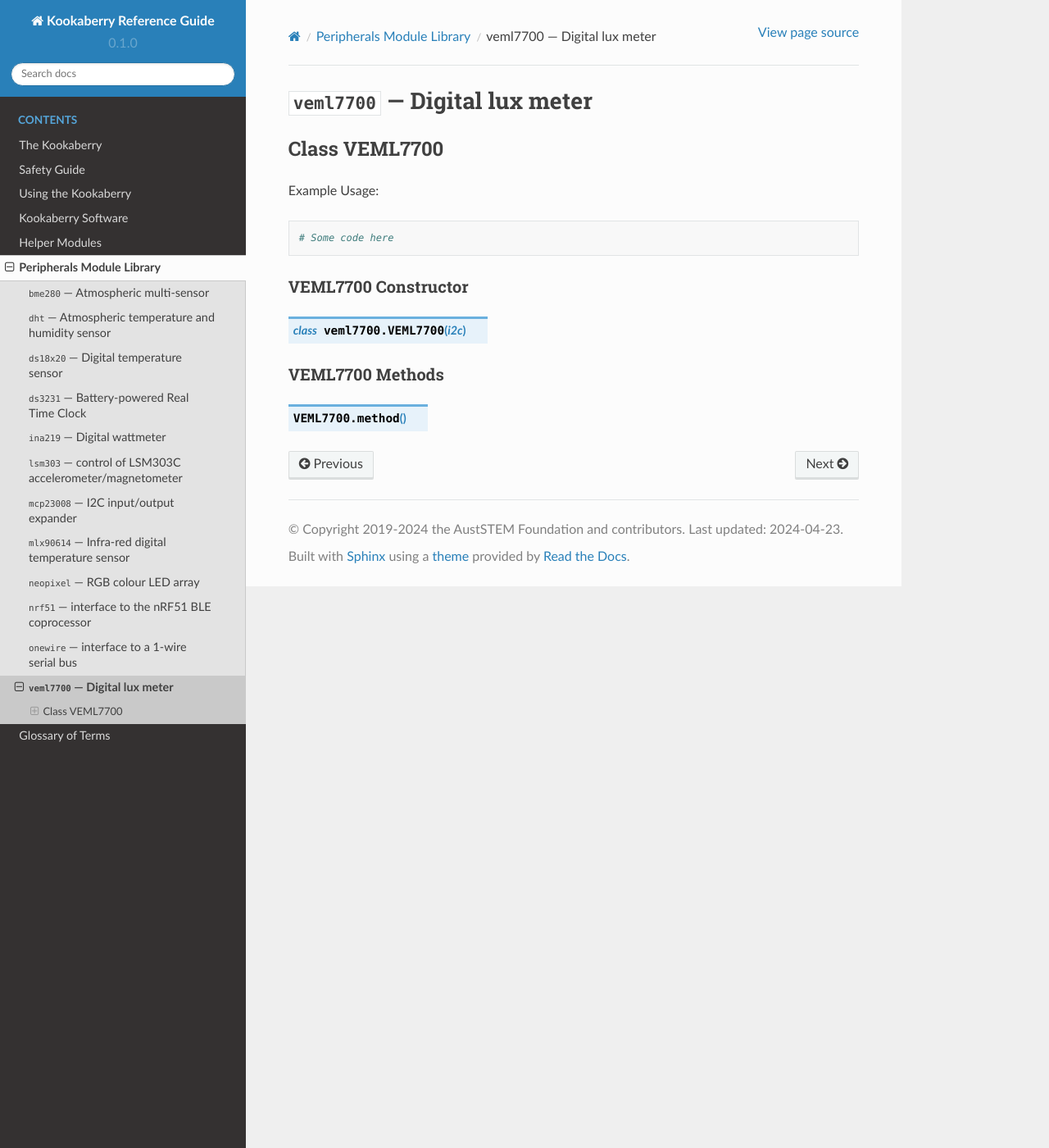
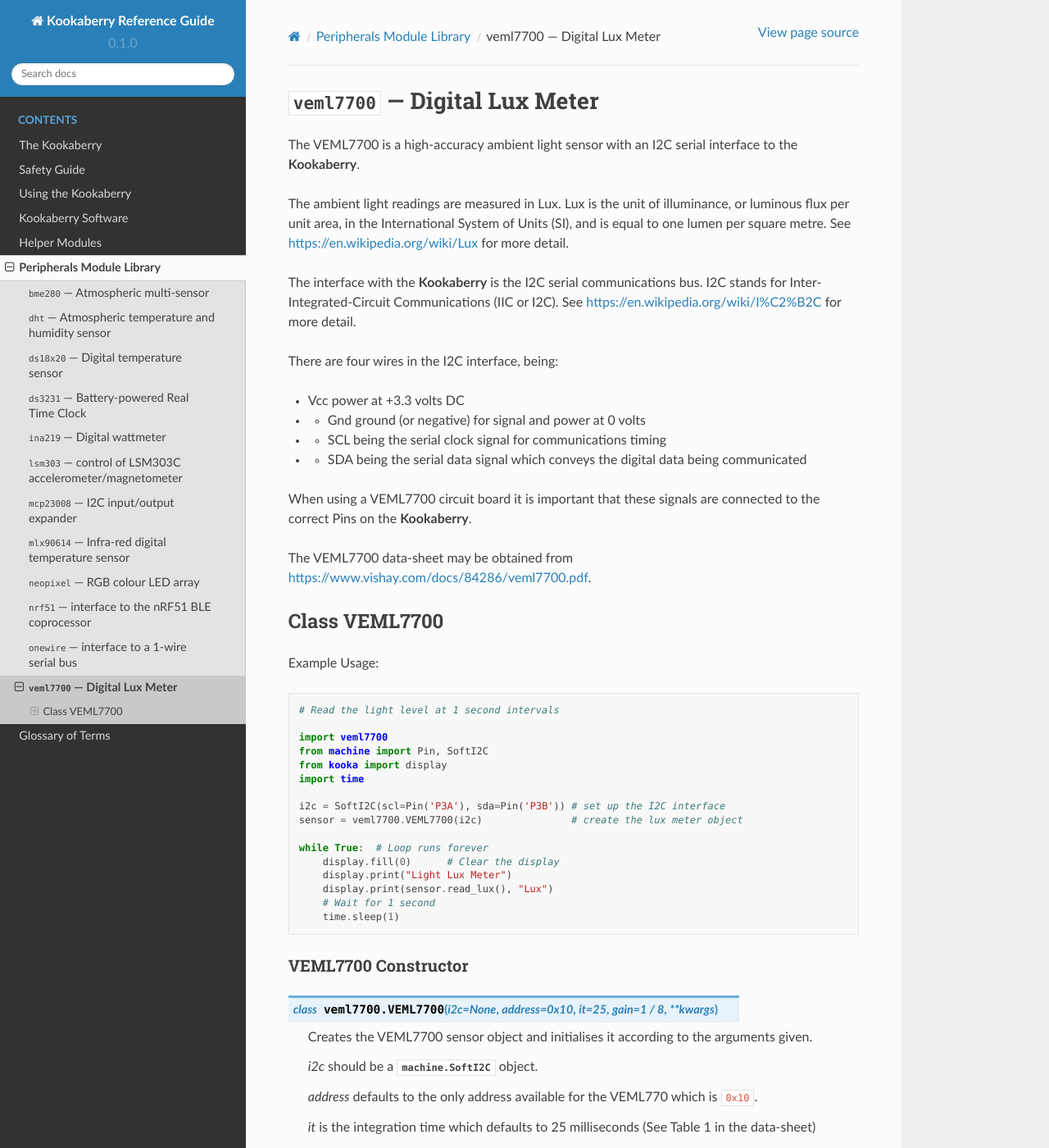
Before and after one commit to TDStrasser/Kookaberry-Reference-Guide, a Sphinx documentation site: the page built from docs/source/veml7700.rst, in a window 1280 px wide and 1400 px high. Shown: the whole window at 82% size. Built offline with Sphinx 7.4.7 and the Read the Docs theme 2.0.0, drawn with Linux system fonts in a browser that asks for light colours; some of the changed text lies outside the part shown.

Commit message:
Major addition of content.

```diff
--- a/docs/source/veml7700.rst
+++ b/docs/source/veml7700.rst
@@ -1,5 +1,5 @@
 *************************************
-:mod:`veml7700` --- Digital lux meter
+:mod:`veml7700` --- Digital Lux Meter
 *************************************
 .. module:: veml7700
    :synopsis: Digital lux meter
@@ -7,23 +7,83 @@
 
 .. _veml7700:
 
+The VEML7700 is a high-accuracy ambient light sensor with an I2C serial interface to the **Kookaberry**.
+
+The ambient light readings are measured in Lux.
+Lux is the unit of illuminance, or luminous flux per unit area, in the International System of Units (SI), and is equal to one lumen per square metre.
+See https://en.wikipedia.org/wiki/Lux for more detail.
+
+The interface with the **Kookaberry** is the I2C serial communications bus.
+I2C stands for Inter-Integrated-Circuit Communications (IIC or I2C). See https://en.wikipedia.org/wiki/I%C2%B2C for more detail.
+
+There are four wires in the I2C interface, being:
+
+* Vcc power at +3.3 volts DC
+* * Gnd ground (or negative) for signal and power at 0 volts
+* * SCL being the serial clock signal for communications timing
+* * SDA being the serial data signal which conveys the digital data being communicated
+
+When using a VEML7700 circuit board it is important that these signals are connected to the correct Pins on the **Kookaberry**.
+
+The VEML7700 data-sheet may be obtained from https://www.vishay.com/docs/84286/veml7700.pdf.
+
+
 Class VEML7700
 ==============
 
 
 Example Usage::
 
-    # Some code here
+    # Read the light level at 1 second intervals
+
+    import veml7700
+    from machine import Pin, SoftI2C
+    from kooka import display
+    import time
+
+    i2c = SoftI2C(scl=Pin('P3A'), sda=Pin('P3B')) # set up the I2C interface
+    sensor = veml7700.VEML7700(i2c)               # create the lux meter object
+
+    while True:  # Loop runs forever
+        display.fill(0)      # Clear the display
+        display.print("Light Lux Meter")
+        display.print(sensor.read_lux(), "Lux")
+        # Wait for 1 second
+        time.sleep(1)
 
 
 
 VEML7700 Constructor
 --------------------
 
-.. class:: veml7700.VEML7700(i2c)
+.. class:: veml7700.VEML7700(i2c=None, address=0x10, it=25, gain=1/8, **kwargs)
+
+    Creates the VEML7700 sensor object and initialises it according to the arguments given.
+
+    *i2c* should be a :class:`machine.SoftI2C` object.
+
+    *address* defaults to the only address available for the VEML770 which is ``0x10``.
+
+    *it* is the integration time which defaults to 25 milliseconds (See Table 1 in the data-sheet)
+
+    *gain* is the ambient light sensor gain which defaults to 1/8 (See Table 1 in the data-sheet)
+
+    *kwargs* are any other parameters to be passed through (there are none so it can be omitted)
+
 
 
 VEML7700 Methods
 ----------------
 
-.. method:: VEML7700.method()
+.. method:: VEML7700.init()
+
+    (Re)loads the calibration data into the chip's calibration registers.
+
+.. method:: VEML7700.read_lux()
+
+    Reads the data from the sensor and returns the light reading in Lux.
+
+    The frequency to read the sensor should be set greater than the integration time.
+    Reading at a faster frequency will not cause an error, but will result in reading the previous sensor data.
+
+    The method incorporates an inherent delay of 40 milliseconds.
```
